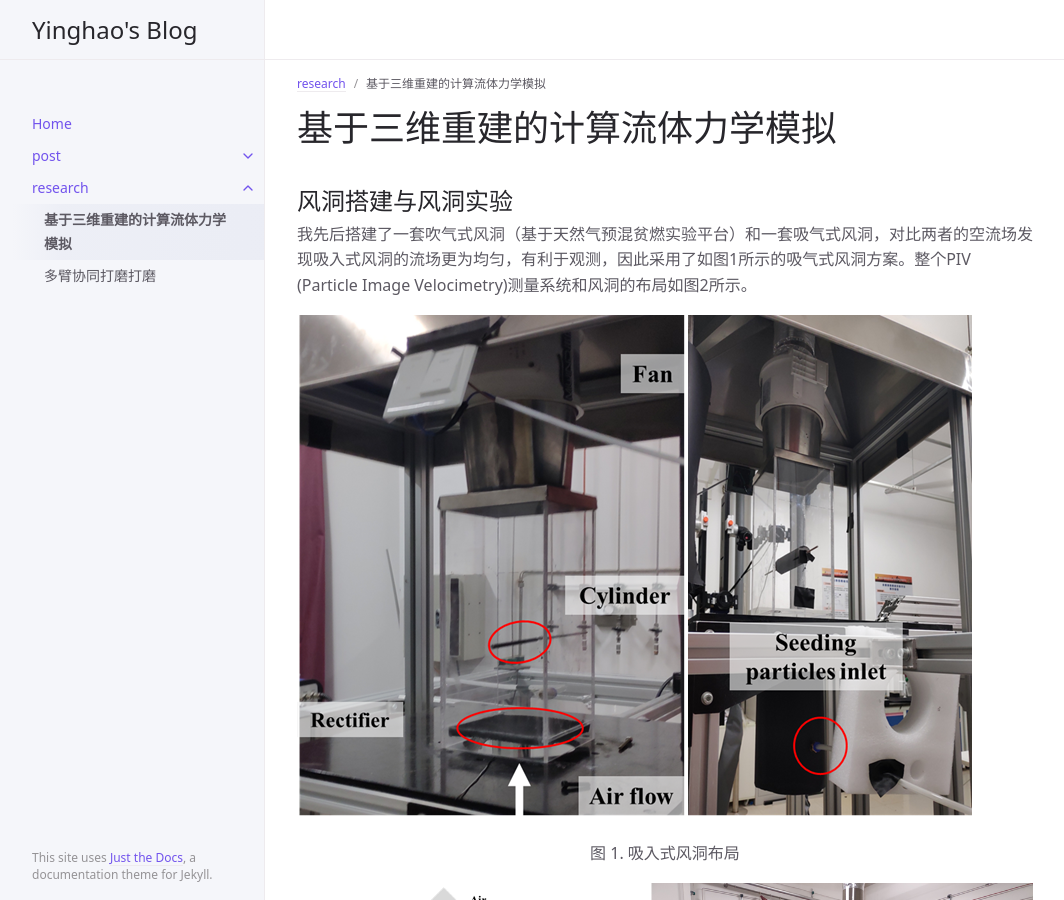
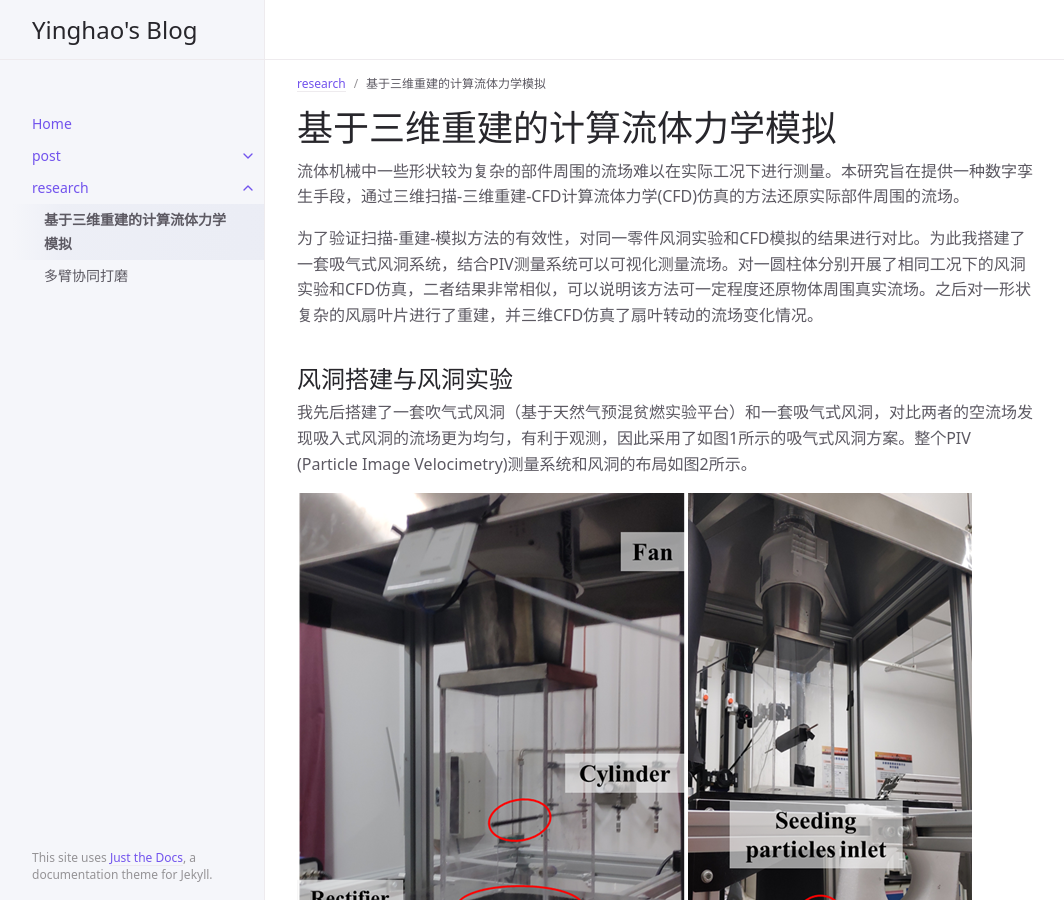
Before and after one commit to gywhitel/gywhitel.github.io, a Jekyll site: the page built from docs/research/2022-03-14-cfd.md, in a window 1280 px wide and 900 px high. Shown: the whole window, without its empty margins (107-1171 px from the left). Built offline with Jekyll 4.4.1, drawn with Linux system fonts in a browser that asks for light colours.

Commit message:
添加了CFD的摘要

```diff
--- a/docs/research/2022-03-14-cfd.md
+++ b/docs/research/2022-03-14-cfd.md
@@ -6,6 +6,10 @@ parent: research
 ---
 
 # 基于三维重建的计算流体力学模拟
+
+流体机械中一些形状较为复杂的部件周围的流场难以在实际工况下进行测量。本研究旨在提供一种数字孪生手段，通过三维扫描-三维重建-CFD计算流体力学(CFD)仿真的方法还原实际部件周围的流场。
+
+为了验证扫描-重建-模拟方法的有效性，对同一零件风洞实验和CFD模拟的结果进行对比。为此我搭建了一套吸气式风洞系统，结合PIV测量系统可以可视化测量流场。对一圆柱体分别开展了相同工况下的风洞实验和CFD仿真，二者结果非常相似，可以说明该方法可一定程度还原物体周围真实流场。之后对一形状复杂的风扇叶片进行了重建，并三维CFD仿真了扇叶转动的流场变化情况。
 
 ## 风洞搭建与风洞实验
 
--- a/docs/research/2022-03-15-triarm.md
+++ b/docs/research/2022-03-15-triarm.md
@@ -1,6 +1,6 @@
 ---
 layout: default
-title: 多臂协同打磨打磨
+title: 多臂协同打磨
 Page last modified: last_modified_date
 parent: research
 ---
```
